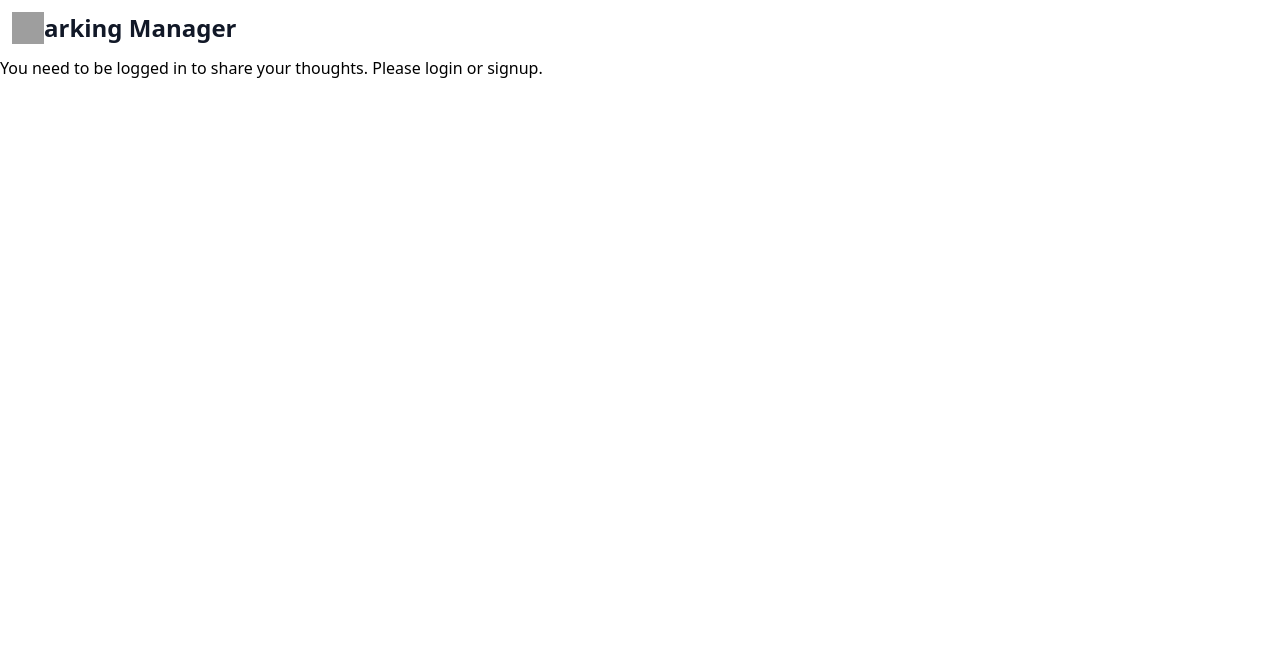
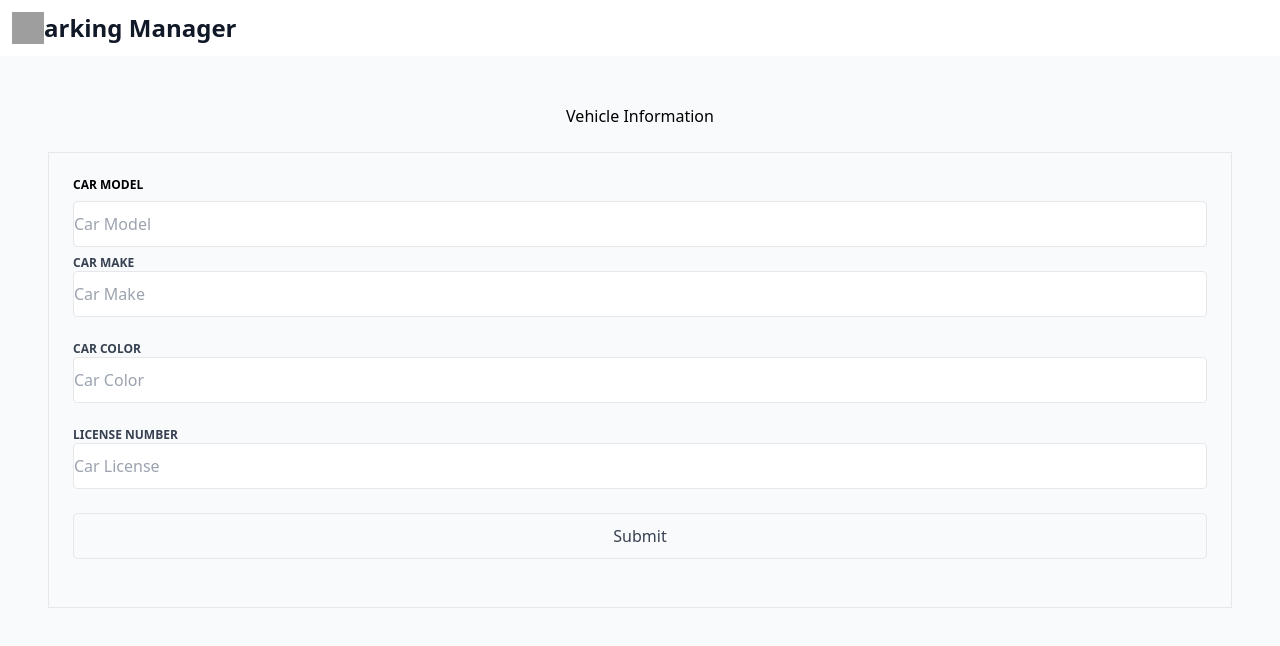
Before and after one commit to xyiorgyx/Parking-Manager, a React (Create React App) app in the folder client/: page /carForm in a window 1280 px wide. Shown: the top 646 px of the page. Built offline with nearby package versions, Linux system fonts and the light colour scheme; grey boxes are pictures that could not be loaded.

Commit message:
updated car form style

```diff
--- a/client/src/components/Forms/userCarForm.js
+++ b/client/src/components/Forms/userCarForm.js
@@ -60,26 +60,29 @@
   };
 
   return (
-    <div>
-      {Auth.loggedIn() ? (
+    <>
+      <main className="bg-gray-50 dark:bg-gray-900 p-6  ">
         <form
           onSubmit={handleFormSubmit}
           action="#"
-          className=" max-w-lg flex flex-col mx-auto md:h-screen lg:py-0 p-6"
+          className="p-6 max-w-lg flex flex-col  mx-auto md:h-screen lg:py-0"
         >
-          <h2 className="p-6 text-white">Vehicle Information</h2>
+          <div className="bg-gray-200  ">
+            <h2 className="p-6 text-center">Vehicle Information</h2>
             <div className=" border p-6">
+              <div className="">
                 <div className="w-full md:w-1/2 px-4 mb-2 md:mb-0">
-              <label className="block uppercase tracking-wide text-white text-xs font-bold mb-2">
+                  <label className="block uppercase tracking-wide  text-xs font-bold mb-2">
                     Car Model
                   </label>
                   <input
                     value={formState.model}
-                name="carModel"
+                    name="model"
                     onChange={handleChange}
                     type="text"
                     placeholder="Car Model"
-                className="appearance-none block w-full bg-gray-200 text-gray-700 border border-red-500 rounded py-3 px-4 mb-3 leading-tight focus:outline-none focus:bg-white"
+                    className="appearance-none block w-full bg-black text-gray-700 border border-gray-900 rounded py-3 px-4 mb-3 leading-tight focus:outline-none focus:bg-white"
+                    required=""
                   />
                 </div>
               </div>
@@ -89,11 +92,12 @@
                 </label>
                 <input
                   value={formState.make}
-              name="carMake"
+                  name="make"
                   onChange={handleChange}
                   type="text"
                   placeholder="Car Make"
-              className="appearance-none block w-full bg-gray-200 text-gray-700 border border-gray-200 rounded py-3 px-4 leading-tight focus:outline-none focus:bg-white focus:border-gray-500"
+                  className="appearance-none block w-full bg-black text-gray-700 border border-gray-900 rounded py-3 px-4 mb-3 leading-tight focus:outline-none focus:bg-white"
+                  required=""
                 />
               </div>
               <div className="w-full md:w-1/2 px-3 mb-6 md:mb-0">
@@ -103,11 +107,12 @@
 
                 <input
                   value={formState.color}
-              name="carColor"
+                  name="color"
                   onChange={handleChange}
                   type="text"
                   placeholder="Car Color"
-              className="appearance-none block w-full bg-gray-200 text-gray-700 border border-gray-200 rounded py-3 px-4 leading-tight focus:outline-none focus:bg-white focus:border-gray-500"
+                  className="appearance-none block w-full bg-black text-gray-700 border border-gray-900 rounded py-3 px-4 mb-3 leading-tight focus:outline-none focus:bg-white"
+                  required=""
                 />
               </div>
               <div className="w-full md:w-1/2 px-3 mb-6 md:mb-0">
@@ -116,35 +121,27 @@
                 </label>
                 <input
                   value={formState.license_plate}
-              name="carLicense"
+                  name="license_plate"
                   onChange={handleChange}
                   type="text"
                   placeholder="Car License"
-              className="appearance-none block w-full bg-gray-200 text-gray-700 border border-gray-200 rounded py-3 px-4 leading-tight focus:outline-none focus:bg-white focus:border-gray-500"
+                  required=""
+                  className="appearance-none block w-full bg-black text-gray-700 border border-gray-900 rounded py-3 px-4 mb-3 leading-tight focus:outline-none focus:bg-white"
                 />
               </div>
-          <div className="w-full md:w-1/2 px-3 mb-6 md:mb-0 p-6">
+              <div className="w-full md:w-1/2 px-3 mb-6 md:mb-0 ">
                 <button
                   type="submit"
-              placeholder="Car License"
-              className="appearance-none block w-full  bg-gray-200 text-gray-700 border border-gray-200 rounded py-3 px-4 leading-tight focus:outline-none focus:bg-white focus:border-gray-500"
+                  className="appearance-none block w-full text-gray-700 border rounded py-3 px-4 mb-3 leading-tight focus:outline-none focus:bg-white"
                 >
                   Submit
                 </button>
               </div>
-          {error && (
-            <div className="col-12 my-3 bg-danger text-white p-3">
-              {error.message}
             </div>
-          )}
+          </div>
         </form>
-      ) : (
-        <p>
-          You need to be logged in to share your thoughts. Please{" "}
-          <Link to="/login">login</Link> or <Link to="/signup">signup.</Link>
-        </p>
-      )}
-    </div>
+      </main>
+    </>
   );
 }
 
```
Lines whose indentation alone changed are shown as unchanged.
